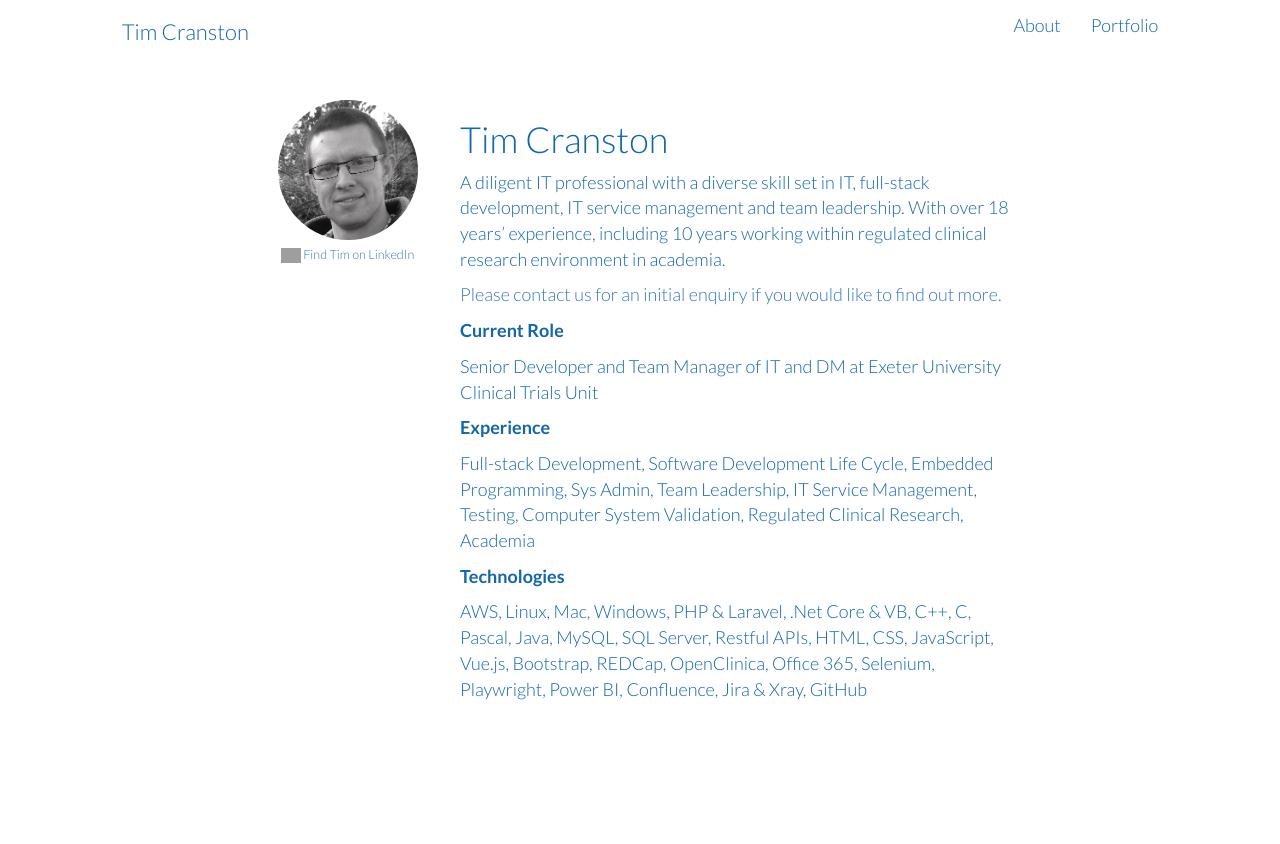
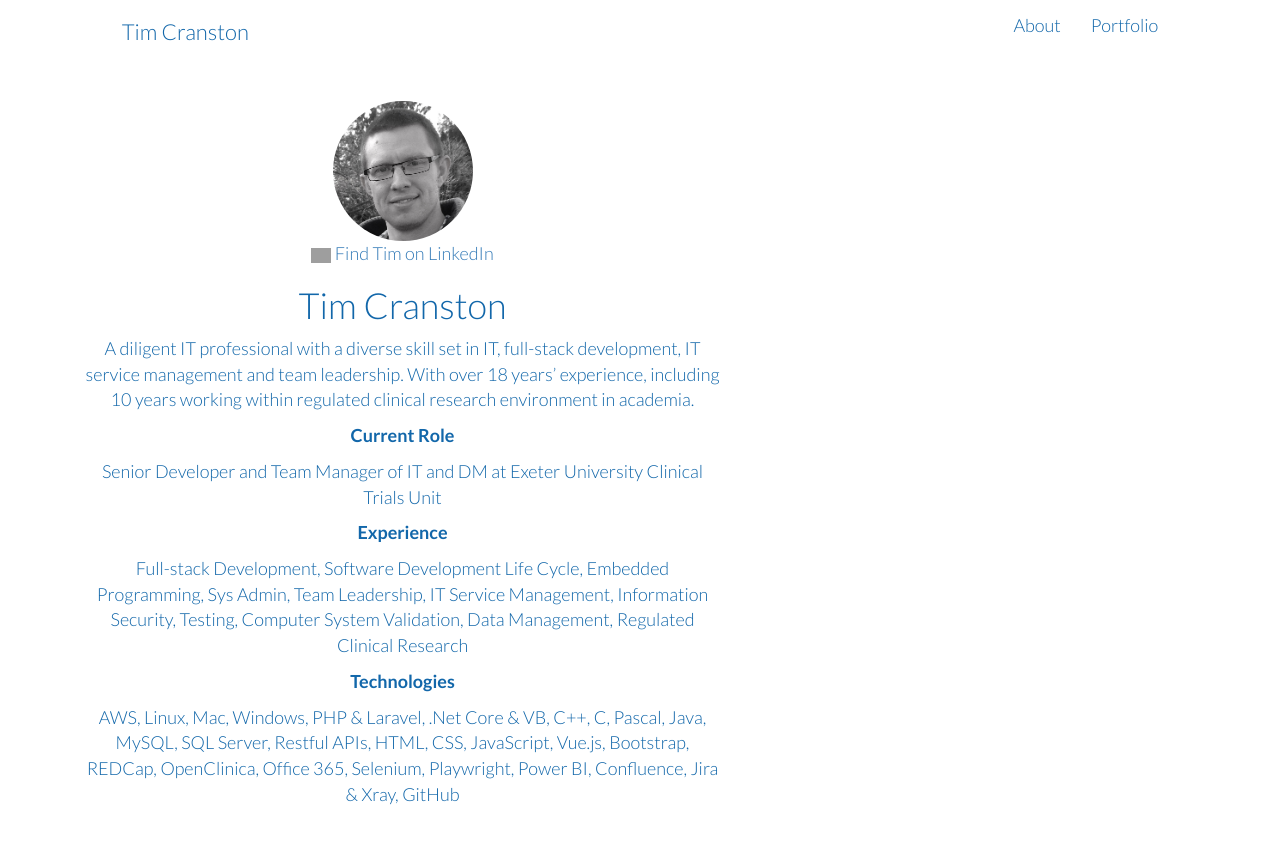
Before and after one commit to tcranston/tcranston.github.io, a Jekyll site: the page built from about.md, in a window 1280 px wide. Shown: the top 844 px of the page. Built offline with Jekyll 4.4.1, drawn with Linux system fonts in a browser that asks for light colours; grey boxes are pictures that could not be loaded.

Commit message:
updating home page

```diff
--- a/_layouts/about.html
+++ b/_layouts/about.html
@@ -7,18 +7,20 @@
 <div class="container">
             <div class="content">
                 <div class="row">
-                    <div class="col-md-2 col-md-offset-2
-                                col-sm-3 col-sm-offset-2
+                    <div class="col-md-2 col-md-offset-1
+                                col-sm-3 col-sm-offset-1
                                 col-xs-offset-1">
-                        <img src="img/tim.jpg" alt="Tim Cranston" class="width140 center-block img-circle">
-                        <div class="text-center">
-                        <a  href="https://uk.linkedin.com/pub/tim-cranston/95/9a5/886" class="linkedin" target="_blank"><span style="font-size: 70%;"><img src="https://static.licdn.com/scds/common/u/img/webpromo/btn_in_20x15.png" width="20" height="15" alt="Find Tim on LinkedIn" style="vertical-align:middle;" border="0">&nbsp;Find Tim on LinkedIn</span></a>
                         </div>
                     </div>
-                    <div class="col-lg-6
-                                col-md-6
-                                col-sm-6
-                                col-xs-12">
+                    <div class="col-lg-7
+                                col-md-7
+                                col-sm-7
+                                col-xs-11
+								center-block">
+
+								<img src="img/tim.jpg" alt="Tim Cranston" class="width140 center-block img-circle">
+                        <div class="text-center">
+                        <a  href="https://uk.linkedin.com/pub/tim-cranston/95/9a5/886" class="linkedin" target="_blank"><span style="font-size: 100%;"><img src="https://static.licdn.com/scds/common/u/img/webpromo/btn_in_20x15.png" width="20" height="15" alt="Find Tim on LinkedIn" style="vertical-align:middle;" border="0">&nbsp;Find Tim on LinkedIn</span></a>
                         <h1>{{ page.title}}</h1>
                              {{ content }}
 
--- a/about.md
+++ b/about.md
@@ -5,16 +5,13 @@
 ---
 A diligent IT professional with a diverse skill set in IT, full-stack development, IT service management and team leadership. With over 18 years’ experience, including 10 years working within regulated clinical research environment in academia.
 
-[Please contact us for an initial enquiry if you would like to find out more.](http://www.cranston-it.co.uk/contact)
-
-
 **Current Role**
 
 Senior Developer and Team Manager of IT and DM at Exeter University Clinical Trials Unit
 
 **Experience**
 
-Full-stack Development, Software Development Life Cycle, Embedded Programming, Sys Admin, Team Leadership, IT Service Management, Testing, Computer System Validation, Regulated Clinical Research, Academia
+Full-stack Development, Software Development Life Cycle, Embedded Programming, Sys Admin, Team Leadership, IT Service Management, Information Security, Testing, Computer System Validation, Data Management, Regulated Clinical Research
 
 **Technologies**
 
--- a/index.html
+++ b/index.html
@@ -1,5 +1,6 @@
 ---
+layout: about
+sitemap: false
 permalink: /
-redirect_to:
-  - https://timcranston.uk/about
+redirect_to: /about
 ---
```
